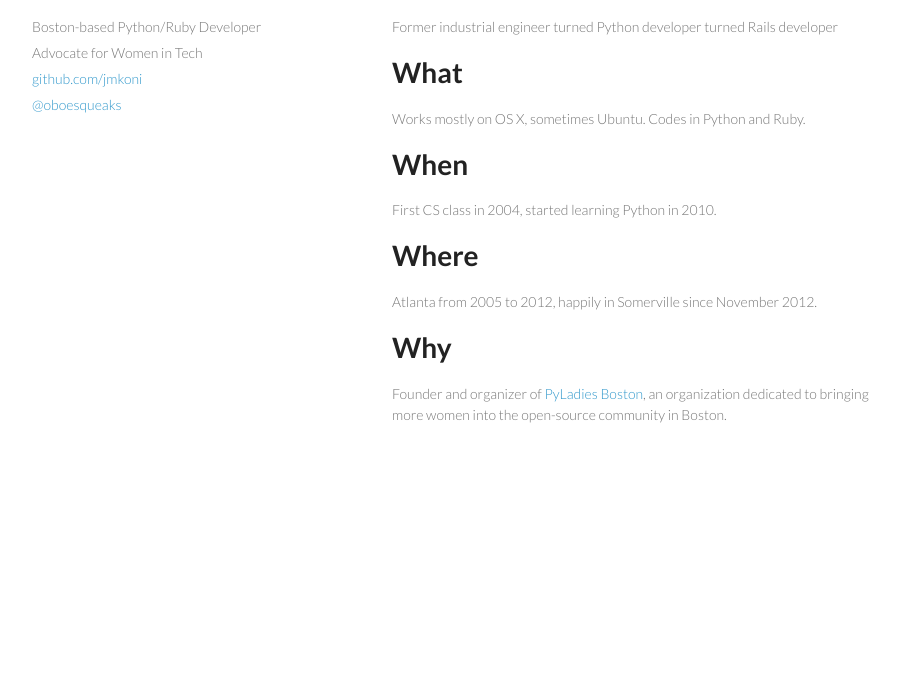
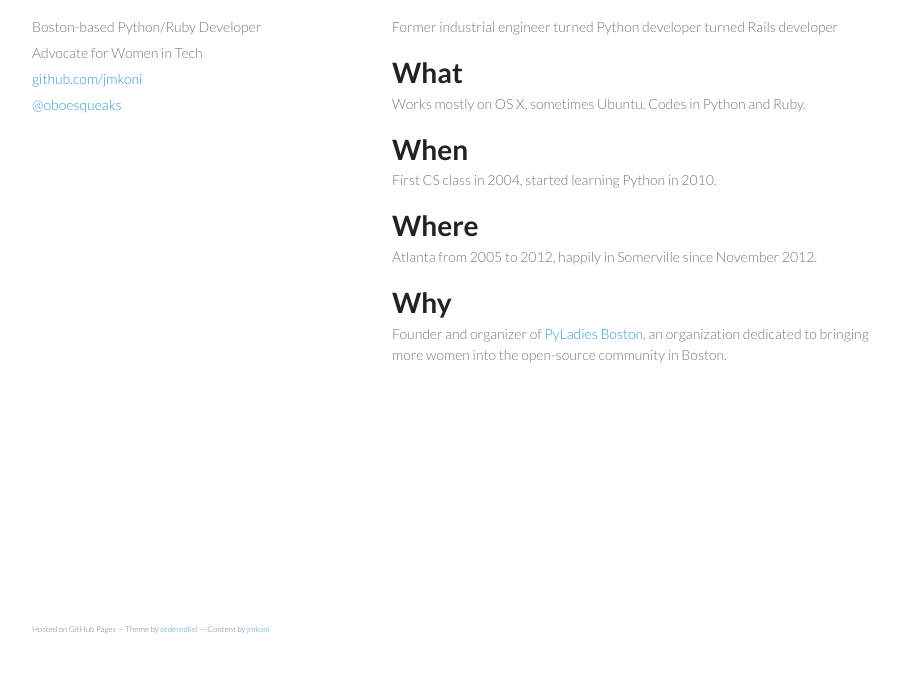
Before and after one commit to jmkoni/jmkoni.github.com, a plain HTML site: page index.html in a window 1280 px wide. Shown: the part 93-766 px from the top of the page, without its empty margins (178-1078 px from the left). Drawn offline with Linux system fonts and the light colour scheme.

Commit message:
added footer back

```diff
--- a/index.html
+++ b/index.html
@@ -27,28 +27,28 @@
 
 <p>Former industrial engineer turned Python developer turned Rails developer</p>
 
-<h1>
+<h1 class="about">
 <a name="what" class="anchor" href="#what"><span class="octicon octicon-link"></span></a>What</h1>
 
 <p>Works mostly on OS X, sometimes Ubuntu. Codes in Python and Ruby.</p>
 
-<h1>
+<h1 class="about">
 <a name="when" class="anchor" href="#when"><span class="octicon octicon-link"></span></a>When</h1>
 
 <p>First CS class in 2004, started learning Python in 2010.</p>
 
-<h1>
+<h1 class="about">
 <a name="where" class="anchor" href="#where"><span class="octicon octicon-link"></span></a>Where</h1>
 
 <p>Atlanta from 2005 to 2012, happily in Somerville since November 2012.</p>
 
-<h1>
+<h1 class="about">
 <a name="why" class="anchor" href="#why"><span class="octicon octicon-link"></span></a>Why</h1>
 
 <p>Founder and organizer of <a href="http://boston.pyladies.com">PyLadies Boston</a>, an organization dedicated to bringing more women into the open-source community in Boston.</p>
       </section>
       <footer>
-        <!-- <p><small>Hosted on GitHub Pages &mdash; Theme by <a href="https://github.com/orderedlist">orderedlist</a> &mdash; Content by <a href="https://github.com/jmkoni">jmkoni</a></small></p> -->
+        <p><small>Hosted on GitHub Pages &mdash; Theme by <a href="https://github.com/orderedlist">orderedlist</a> &mdash; Content by <a href="https://github.com/jmkoni">jmkoni</a></small></p>
       </footer>
     </div>
     <script src="javascripts/scale.fix.js"></script>
--- a/stylesheets/styles.css
+++ b/stylesheets/styles.css
@@ -39,7 +39,7 @@ a {
 }
 
 a small {
-  font-size:11px;
+  font-size:8px;
   color:#777;
   margin-top:-0.6em;
   display:block;
@@ -166,7 +166,7 @@ section {
 }
 
 small {
-  font-size:11px;
+  font-size:8px;
 }
 
 hr {
```
